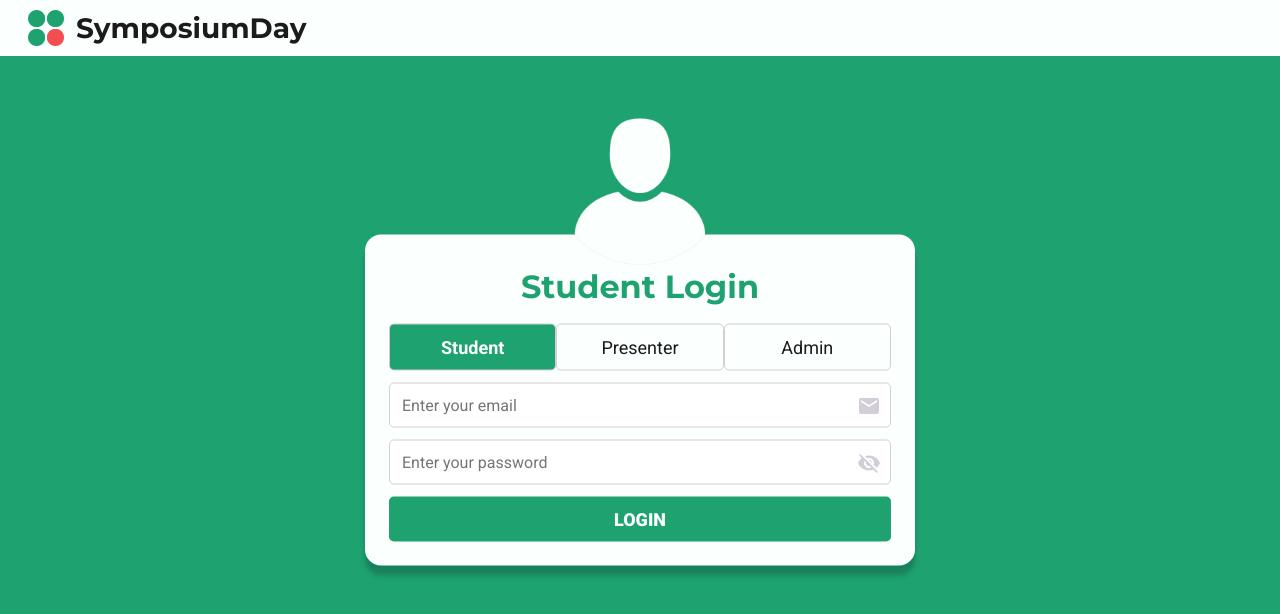
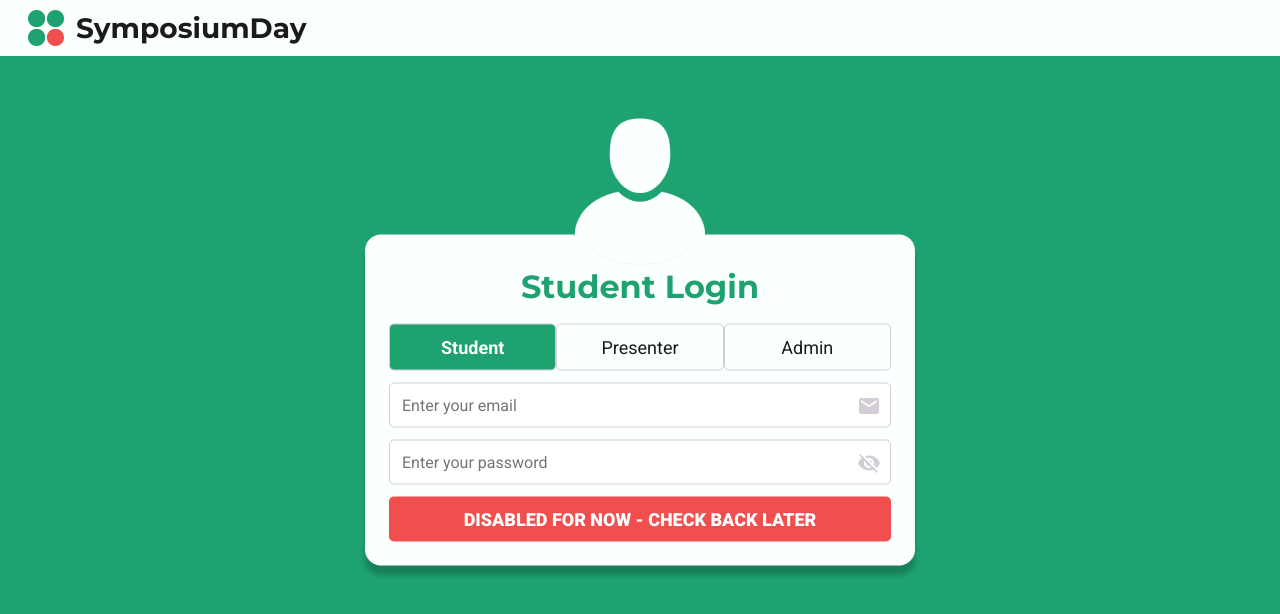
Before and after one commit to RiyadWritesCode/DEPLOYMENT_SymposiumDay, a React (Create React App) app in the folder client/: page /login in a window 1280 px wide. Shown: the top 614 px of the page. Built offline with nearby package versions, Linux system fonts and the light colour scheme.

Commit message:
Disable logins

```diff
--- a/client/src/pages/Login.js
+++ b/client/src/pages/Login.js
@@ -113,9 +113,16 @@ const Login = () => {
               </span>
             </div>
           </div>
-          <button disabled={isLoading} className={forms.button}>
-            {isLoading ? <div className={forms.spinner}></div> : "LOGIN"}
-          </button>
+          {userType === "admin" ? (
+            <button disabled={isLoading} className={forms.button}>
+              {isLoading ? <div className={forms.spinner}></div> : "LOGIN"}
+            </button>
+          ) : (
+            <button disabled={true} className={forms.button} style={{ backgroundColor: "#f04e4f" }}>
+              DISABLED FOR NOW - CHECK BACK LATER
+            </button>
+          )}
+
           {error && <div className={forms.error}>{error}</div>}
         </form>
       </div>
```
